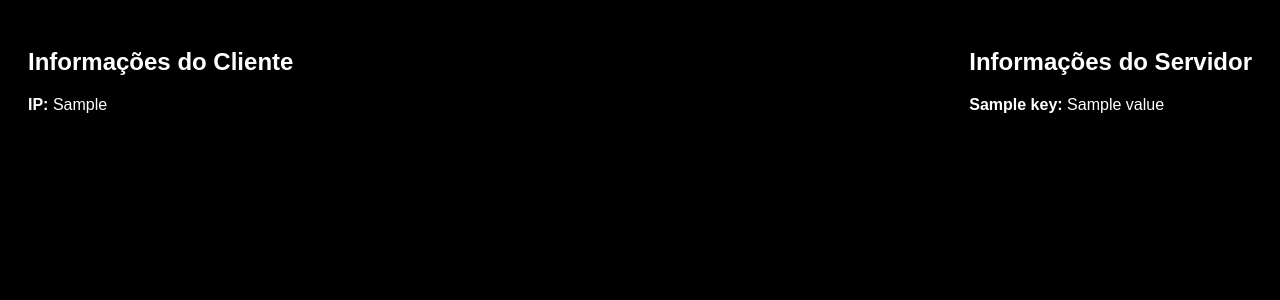
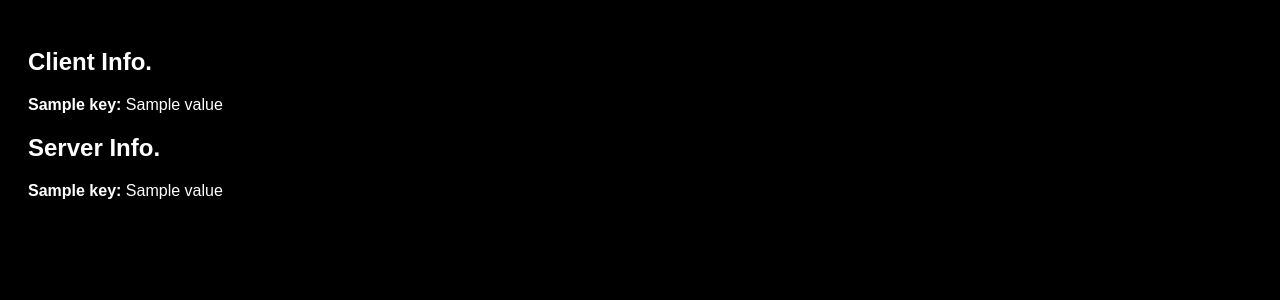
Before and after one commit to RDDFDS/serverig, a Flask app: template templates/index.html in a window 1280 px wide. Shown: the top 300 px of the page. Run offline with Flask 3, Linux system fonts and the light colour scheme; the template is opened without the code that fills it: most values are stand-ins (such as "Sample title", 1, 10 or a date in 2020).

Commit message:
Update index.html

```diff
--- a/templates/index.html
+++ b/templates/index.html
@@ -27,11 +27,11 @@
 <body>
     <div class="container">
         <div>
-            <h2>Informações do Cliente</h2>
-            <p><strong>IP:</strong> {{ client_ip }}</p>
-        </div>
-        <div>
-            <h2>Informações do Servidor</h2>
+            <h2>Client Info.</h2>
+            {% for key, value in client_info.items() %}
+                <p><strong>{{ key }}:</strong> {{ value }}</p>
+            {% endfor %}
+            <h2>Server Info.</h2>
             {% for key, value in server_info.items() %}
                 <p><strong>{{ key }}:</strong> {{ value }}</p>
             {% endfor %}
```
